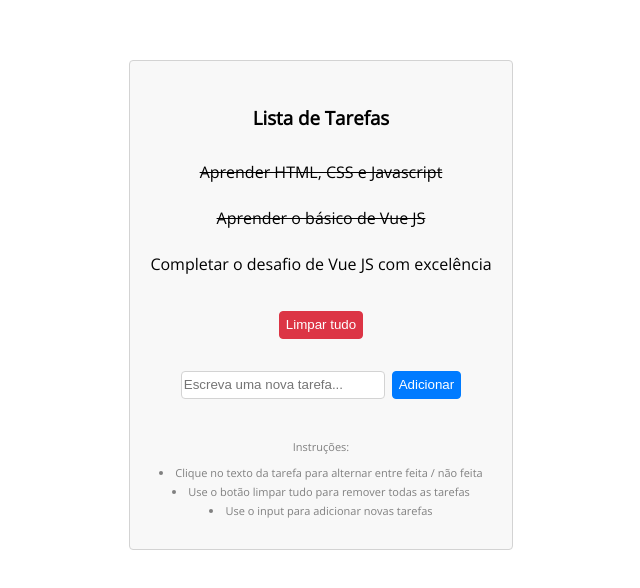
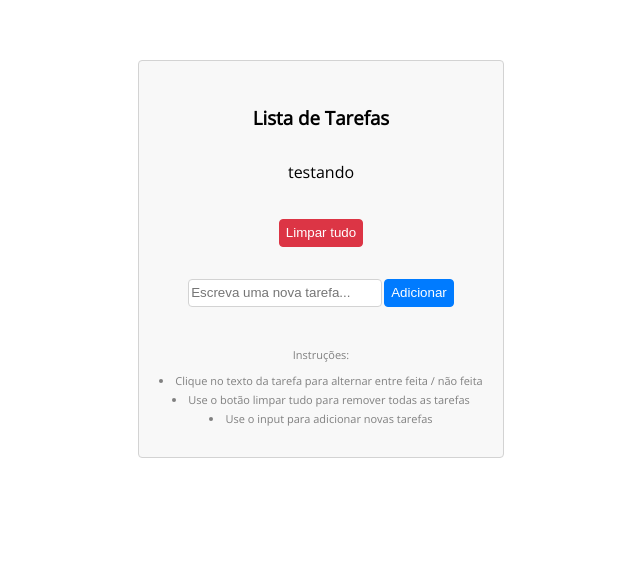
Before and after one commit to castellani8/todo_list_project_vuejs3, a plain HTML site: page index.html in a window 1280 px wide. Shown: the whole page, without its empty margins (319-959 px from the left). Drawn offline with nearby package versions, Linux system fonts and the light colour scheme.

Commit message:
finished

```diff
--- a/index.html
+++ b/index.html
@@ -21,22 +21,21 @@
                 <h3>Lista de Tarefas</h3>
 
                 <div class="all-todos">
-                    <div class="single-todo done">
-                        <p>Aprender HTML, CSS e Javascript</p>
-                    </div>
-                    <div class="single-todo done">
-                        <p>Aprender o básico de Vue JS</p>
-                    </div>
-                    <div class="single-todo">
-                        <p>Completar o desafio de Vue JS com excelência</p>
+                    <div
+                        class="single-todo"
+                        v-for="task in tasks"
+                        @click="task.active = !task.active"
+                        :class="{ done : !task.active }"
+                    >
+                        <p>{{ task.name }}</p>
                     </div>
 
                 </div>
 
-                <button class="clear">Limpar tudo</button>
+                <button class="clear" @click="clearTasks()">Limpar tudo</button>
 
-                <input type="text" placeholder="Escreva uma nova tarefa...">
-                <button class="add">Adicionar</button>
+                <input type="text" placeholder="Escreva uma nova tarefa..." v-model="newTask.name">
+                <button class="add" @click="addTask()">Adicionar</button>
 
                 <div class="instructions">
                     Instruções:
@@ -49,7 +48,7 @@
             </section>
 
         </main>
-        <script src="https://unpkg.com/vue@next"></script>
+        <script src="https://unpkg.com/vue@3"></script>
         <script src="scripts.js"></script>
     </body>
 
--- a/scripts.js
+++ b/scripts.js
@@ -0,0 +1,30 @@
+var tasks = [
+    {
+        name: "testando",
+        active: true
+    }
+];
+
+const TodoList = {
+    data() {
+        return {
+            tasks: window.tasks,
+            newTask: {
+                name: "",
+                active: true
+            }
+        }
+    },
+    methods: {
+        addTask: function() {
+            this.tasks.push(this.newTask);
+            this.newTask = {};
+            this.newTask.active = true;
+        },
+        clearTasks: function() {
+            this.tasks = []
+        }
+    }
+}
+
+Vue.createApp(TodoList).mount('#app');
```
